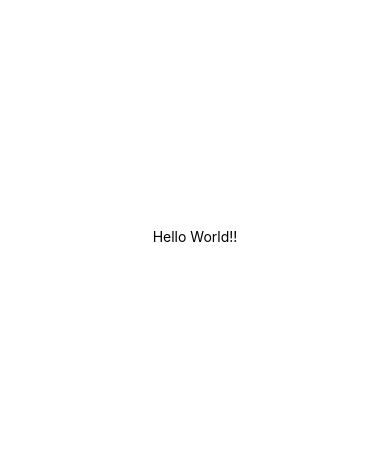
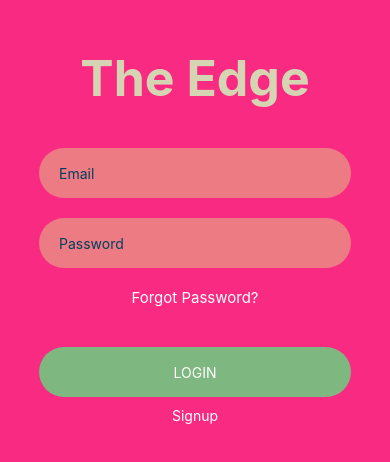
Before and after one commit to readysetagile/The-Edge, a React Native app: screen / in a window 390 px wide. Shown: the part 186-648 px from the top of the page. Built offline with nearby package versions, Linux system fonts and the light colour scheme.

Commit message:
Add Signup page
Colors and style can be changed but the color palette was generated randomly. Functionality not added

```diff
--- a/App.js
+++ b/App.js
@@ -1,21 +1,88 @@
 import {StatusBar} from 'expo-status-bar';
-import React from 'react';
-import {StyleSheet, Text, View} from 'react-native';
+import React, {useState} from 'react';
+import {StyleSheet, Text, TextInput, TouchableOpacity, View} from 'react-native';
+
 
 export default function App () {
+  const [text, setText] = useState(null);
+
   return (
     <View style={styles.container}>
-      <Text>Hello World!!</Text>
-      <StatusBar style="auto" />
+      <Text style={styles.logo}>The Edge</Text>
+      <View style={styles.inputView} >
+        <TextInput
+          style={styles.inputText}
+          placeholder="Email"
+          placeholderTextColor="#003f5c"
+          onChangeText={text => setText({email: text})} />
+      </View>
+      <View style={styles.inputView} >
+        <TextInput
+          style={styles.inputText}
+          placeholder="Password"
+          placeholderTextColor="#003f5c"
+          secureTextEntry
+          onChangeText={text => setText({password: text})} />
+      </View>
+
+      <TouchableOpacity>
+        <Text style={styles.forgot}>Forgot Password?</Text>
+      </TouchableOpacity>
+      <TouchableOpacity style={styles.loginButton}>
+        <Text style={styles.loginText}>LOGIN</Text>
+      </TouchableOpacity>
+
+      <TouchableOpacity>
+        <Text style={styles.loginText}>Signup</Text>
+      </TouchableOpacity>
+
+
     </View>
   );
 }
 
+
 const styles = StyleSheet.create({
   container: {
     flex: 1,
-    backgroundColor: '#fff',
+    backgroundColor: '#f92a82',
     alignItems: 'center',
     justifyContent: 'center',
   },
+  logo: {
+    fontWeight: "bold",
+    fontSize: 50,
+    color: "#d6d5b3",
+    marginBottom: 40
+  },
+  inputView: {
+    width: "80%",
+    backgroundColor: "#ed7b84",
+    borderRadius: 25,
+    height: 50,
+    marginBottom: 20,
+    justifyContent: "center",
+    padding: 20
+  },
+  inputText: {
+    height: 50,
+    color: "white"
+  },
+  forgot: {
+    color: "white",
+    fontSize: 15
+  },
+  loginButton: {
+    width: "80%",
+    backgroundColor: "#7eb77f",
+    borderRadius: 25,
+    height: 50,
+    alignItems: "center",
+    justifyContent: "center",
+    marginTop: 40,
+    marginBottom: 10
+  },
+  loginText: {
+    color: "white"
+  }
 });
```
